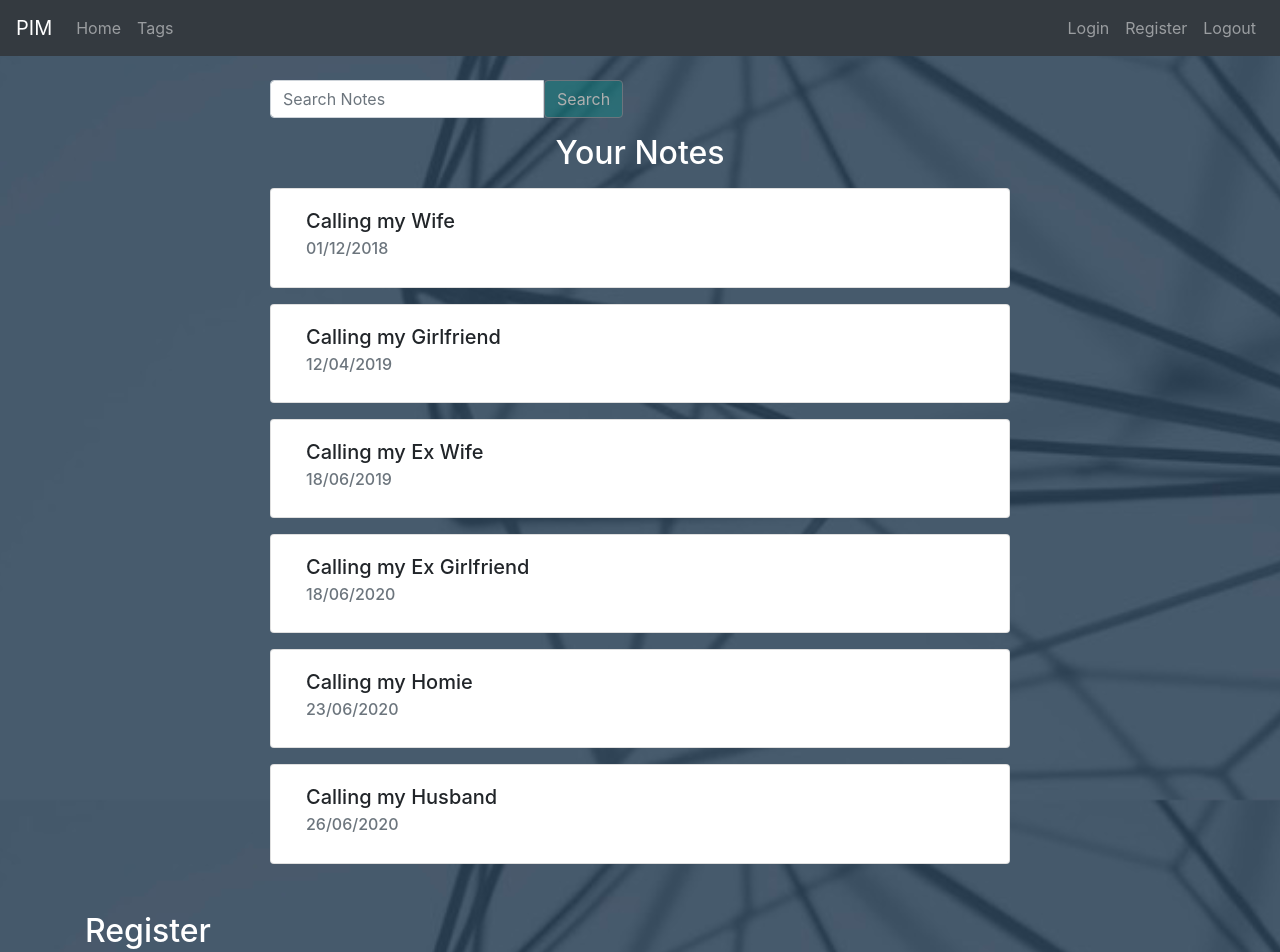
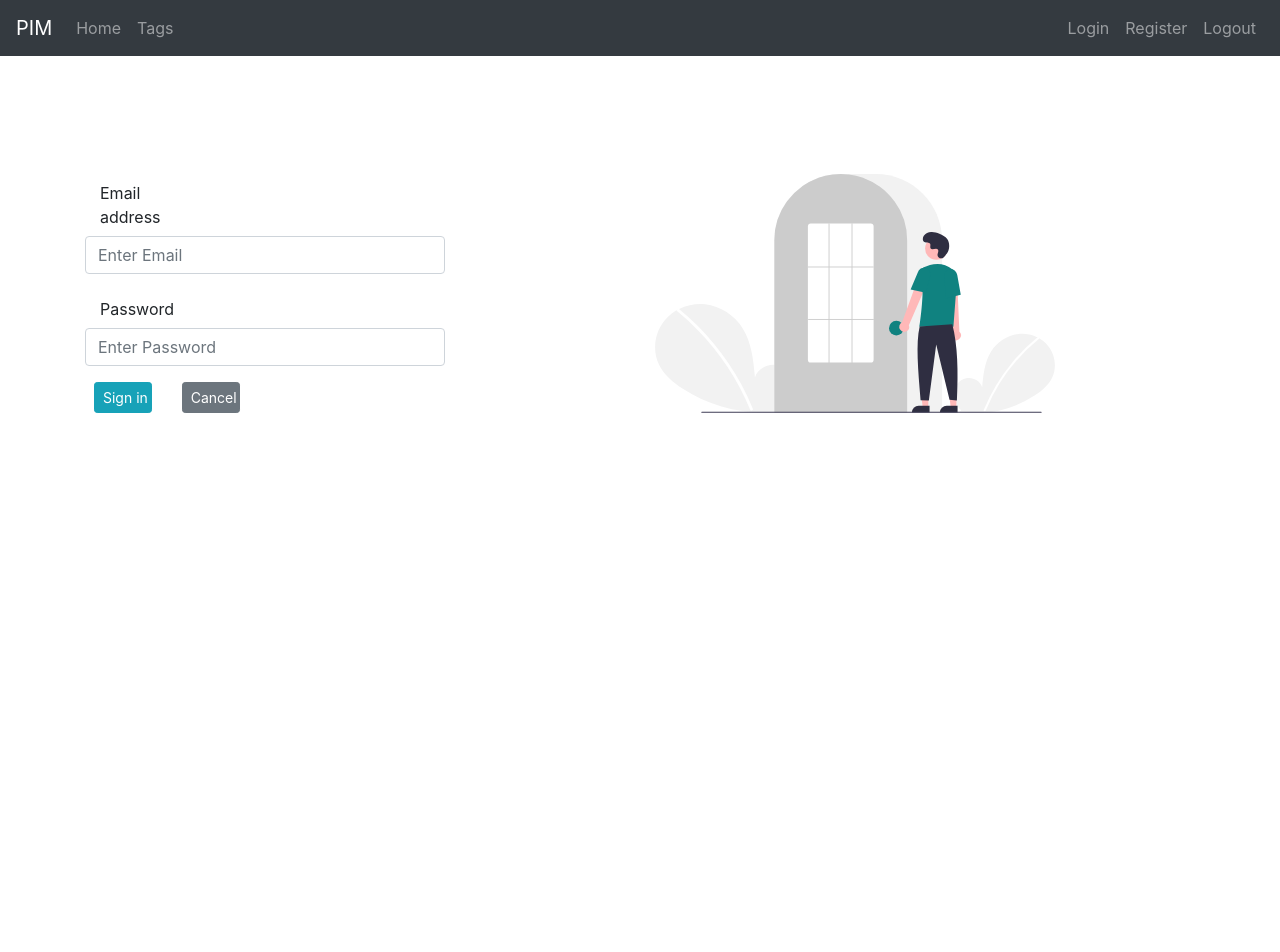
Before and after one commit to lenoah-chacko/genskillproj, a React (Create React App) app in the folder pim/: page /login in a window 1280 px wide. Shown: the top 952 px of the page. After the commit the page ends 800 px from the top, so only its background shows below. Built offline with nearby package versions, Linux system fonts and the light colour scheme.

Commit message:
Added basic routing

```diff
--- a/pim/package.json
+++ b/pim/package.json
@@ -8,6 +8,7 @@
     "@testing-library/user-event": "^12.8.3",
     "react": "^17.0.2",
     "react-dom": "^17.0.2",
+    "react-router-dom": "^5.2.0",
     "react-scripts": "4.0.3",
     "web-vitals": "^1.1.2"
   },
--- a/pim/src/App.js
+++ b/pim/src/App.js
@@ -3,13 +3,18 @@ import Navbar from "./components/Navbar";
 import Home from "./components/Home";
 import Register from './components/Register';
 import Login from './components/Login'
+import { BrowserRouter as Router, Route} from 'react-router-dom'
 
 function App() {
   return (
     <div className="App">
+    <Router>
       <Navbar></Navbar>
-    <Home/>
-	  <Register/>
+
+    <Route path='/' exact component={Home}/>
+    <Route path='/login' component={Login}/>
+    <Route path='/register' component={Register}/>
+    </Router>
     </div>
   );
 }
--- a/pim/src/components/Home.js
+++ b/pim/src/components/Home.js
@@ -8,6 +8,7 @@ export default function Home() {
     {Title:"Calling my Homie", DateCreated: "23/06/2020"},
     {Title:"Calling my Husband", DateCreated: "26/06/2020"}]
     return (
+        <div className="container-fluid homebg">
             <div className="container pt-4">
                     <div className="container-fluid">
                         <div className="row">
@@ -26,5 +27,6 @@ export default function Home() {
                             {Notes.map(note=>(<NoteView Title={note.Title} DateCreated={note.DateCreated}></NoteView>))}
                     </div>
                 </div>
+            </div>
     )
 }
--- a/pim/src/components/Navbar.js
+++ b/pim/src/components/Navbar.js
@@ -1,25 +1,26 @@
+import { Link } from "react-router-dom"
 export default function Navbar() {
     return (
         <div>
 
 <nav className="navbar navbar-expand-lg navbar-dark bg-dark">
-  <a className="navbar-brand" href="#">PIM</a>
+  <Link className="navbar-brand" to="#">PIM</Link>
   <button className="navbar-toggler" type="button" data-toggle="collapse" data-target="#navbarSupportedContent" aria-controls="navbarSupportedContent" aria-expanded="false" aria-label="Toggle navigation">
     <span className="navbar-toggler-icon"></span>
   </button>
   <div className="collapse navbar-collapse" id="navbarSupportedContent">
     <ul className="navbar-nav mr-auto">
       <li className="nav-item">
-        <a className="nav-link" href="#">Home</a>
+        <Link className="nav-link" to="/">Home</Link>
       </li>
       <li className="nav-item">
-        <a className="nav-link" href="#">Tags</a>
+        <Link className="nav-link" to="#">Tags</Link>
       </li>
     </ul>
     <ul className="navbar-nav">
-      <a className="nav-link" href="#">Login</a>
-      <a className="nav-link" href="#">Register</a>
-      <a className="nav-link" href="#">Logout</a>
+      <Link className="nav-link" to="/login">Login</Link>
+      <Link className="nav-link" to="/register">Register</Link>
+      <Link className="nav-link" to="#">Logout</Link>
     </ul>
   </div>
 </nav>
--- a/pim/src/index.css
+++ b/pim/src/index.css
@@ -5,10 +5,6 @@ body {
     sans-serif;
   -webkit-font-smoothing: antialiased;
   -moz-osx-font-smoothing: grayscale;
-  background: url('./img/Website\ BG.jpg') no-repeat;
-  background-position: right;
-  background-size: cover;
-  background-attachment: fixed;
 }
 
 code {
@@ -35,3 +31,11 @@ h2{
 	width: 200px;
 	padding: 200px;
 }
+
+.homebg{
+  background: url('./img/Website\ BG.jpg') no-repeat;
+  background-position: right;
+  background-size: cover;
+  background-attachment: fixed;
+  height: 94vh;
+}
```
Also changed, not shown: pim/src/App.css (line endings or trailing spaces), 2 other files (tests, documents, lock files or other folders). Lines whose indentation alone changed are shown as unchanged.
